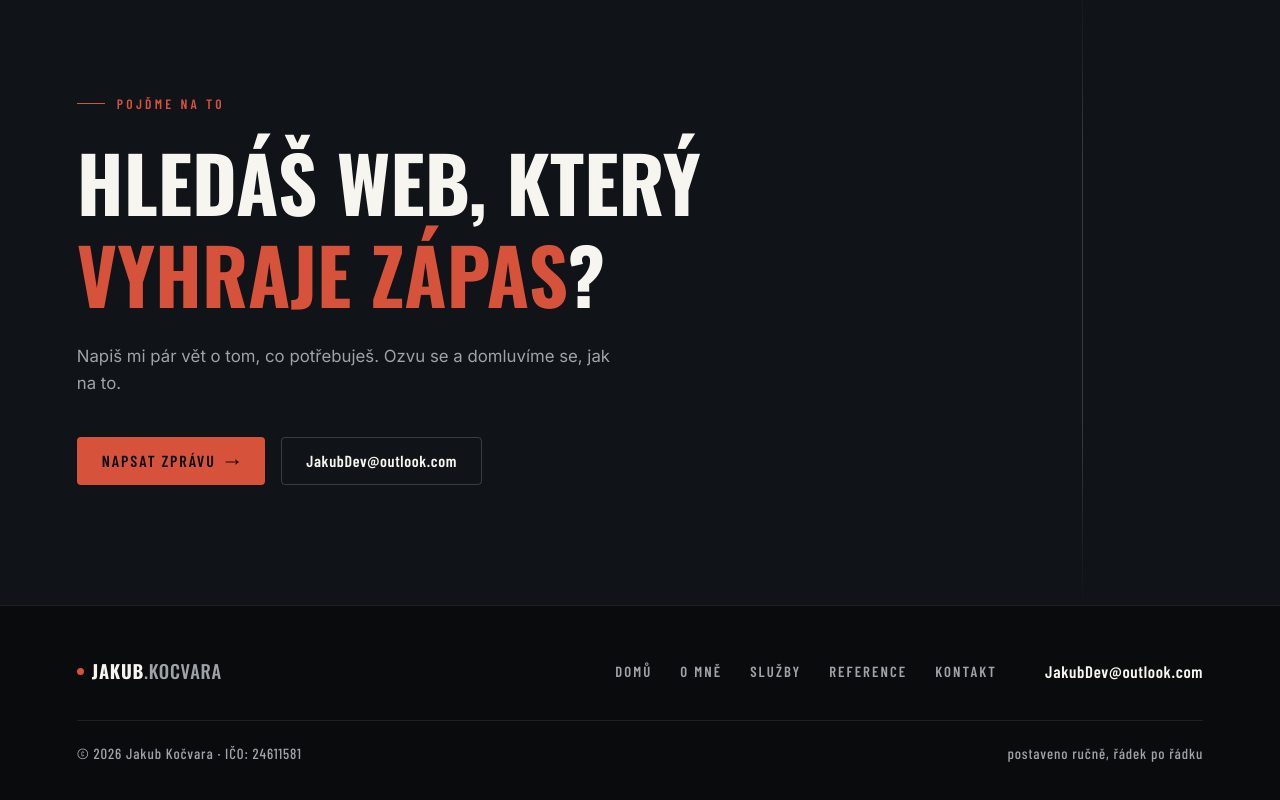
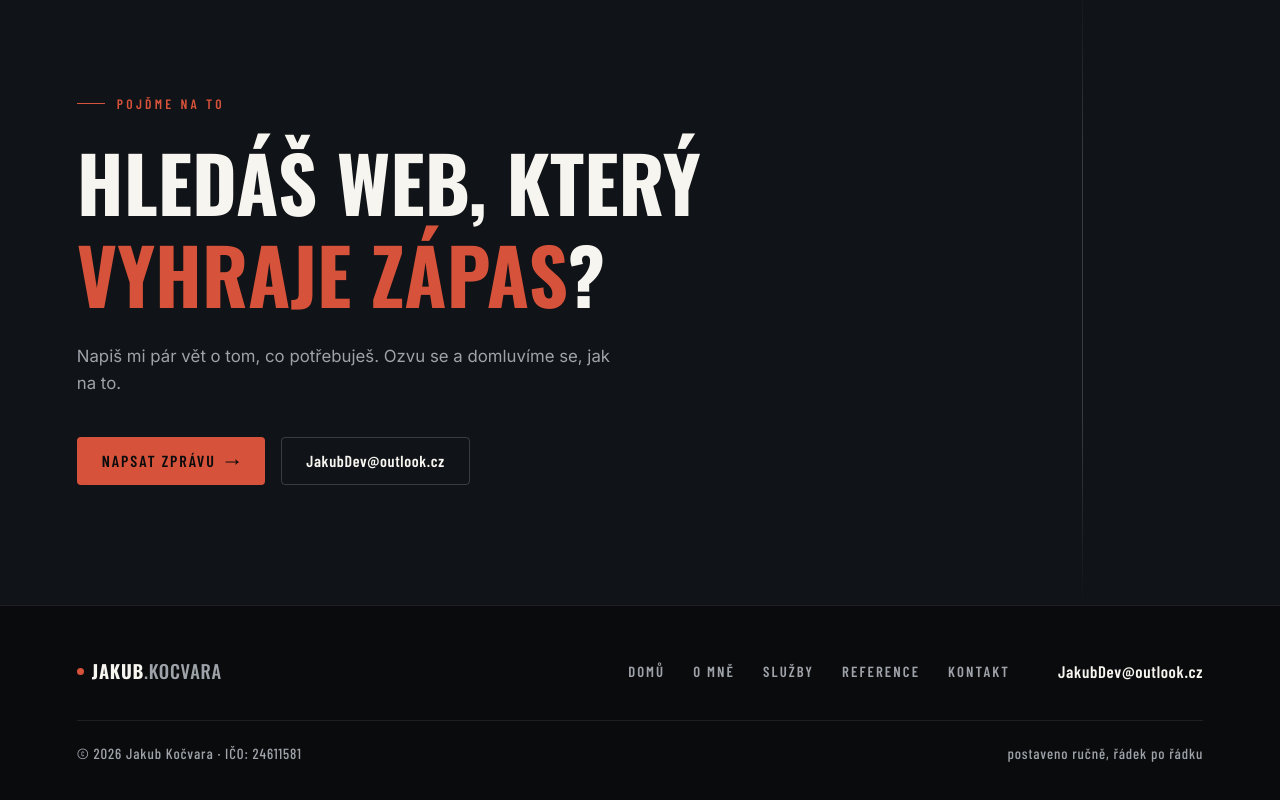
Before and after one commit to Jakubko013/jakubdev, a plain HTML site: page o-mne.html in a window 1280 px wide. Shown: the part 2455-3255 px from the top of the page. Drawn offline with nearby package versions, Linux system fonts and the light colour scheme.

Commit message:
Fix contact email: JakubDev@outlook.cz
The site listed JakubDev@outlook.com everywhere (links, meta
description, structured data and the form's mail fallback).

Co-Authored-By: Claude Opus 5.5 <noreply@anthropic.com>
Claude-Session: https://claude.ai/code/session_01VYf6beQCiPqHJNXGZnFBCX

```diff
--- a/main.js
+++ b/main.js
@@ -6,7 +6,7 @@
 (() => {
   'use strict';
 
-  const MAIL = 'JakubDev@outlook.com';
+  const MAIL = 'JakubDev@outlook.cz';
 
   const I18N = {
     cs: {
--- a/o-mne.html
+++ b/o-mne.html
@@ -158,7 +158,7 @@
       <p class="cta-text" data-i18n="cta_text">Napiš mi pár vět o tom, co potřebuješ. Ozvu se a domluvíme se, jak na to.</p>
       <div class="cta-actions">
         <a class="btn btn-primary" href="kontakt.html"><span data-i18n="cta_btn">Napsat zprávu</span> <span aria-hidden="true">→</span></a>
-        <a class="btn btn-ghost btn-mail" href="mailto:JakubDev@outlook.com">JakubDev@outlook.com</a>
+        <a class="btn btn-ghost btn-mail" href="mailto:JakubDev@outlook.cz">JakubDev@outlook.cz</a>
       </div>
     </div>
   </section>
@@ -175,7 +175,7 @@
       <a href="reference.html" data-i18n="nav_refs">Reference</a>
       <a href="kontakt.html" data-i18n="nav_contact">Kontakt</a>
     </nav>
-    <a class="foot-mail" href="mailto:JakubDev@outlook.com">JakubDev@outlook.com</a>
+    <a class="foot-mail" href="mailto:JakubDev@outlook.cz">JakubDev@outlook.cz</a>
   </div>
   <div class="foot-meta">
     <span>© 2026 Jakub Kočvara · IČO: 24611581</span>
```
Also changed, not shown: 404.html (+1 -1 lines), index.html (+4 -4 lines), kontakt.html (+4 -4 lines), reference.html (+2 -2 lines), sluzby.html (+2 -2 lines).
